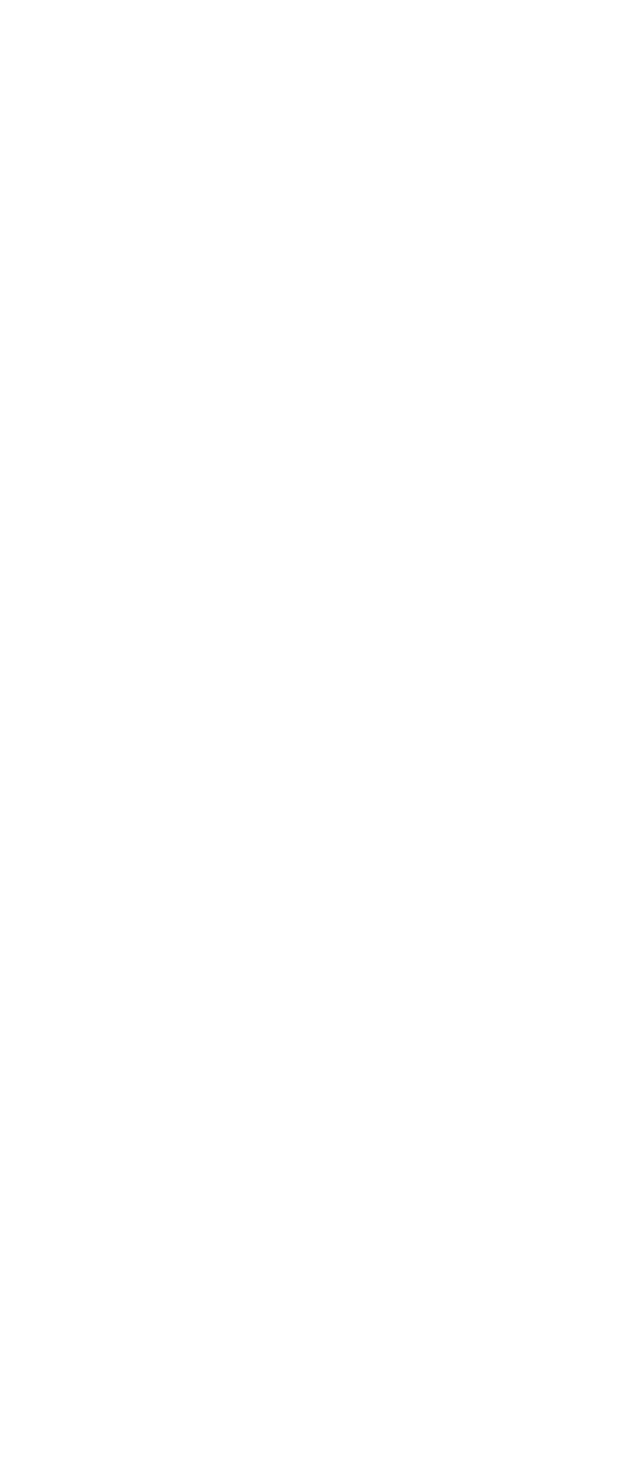
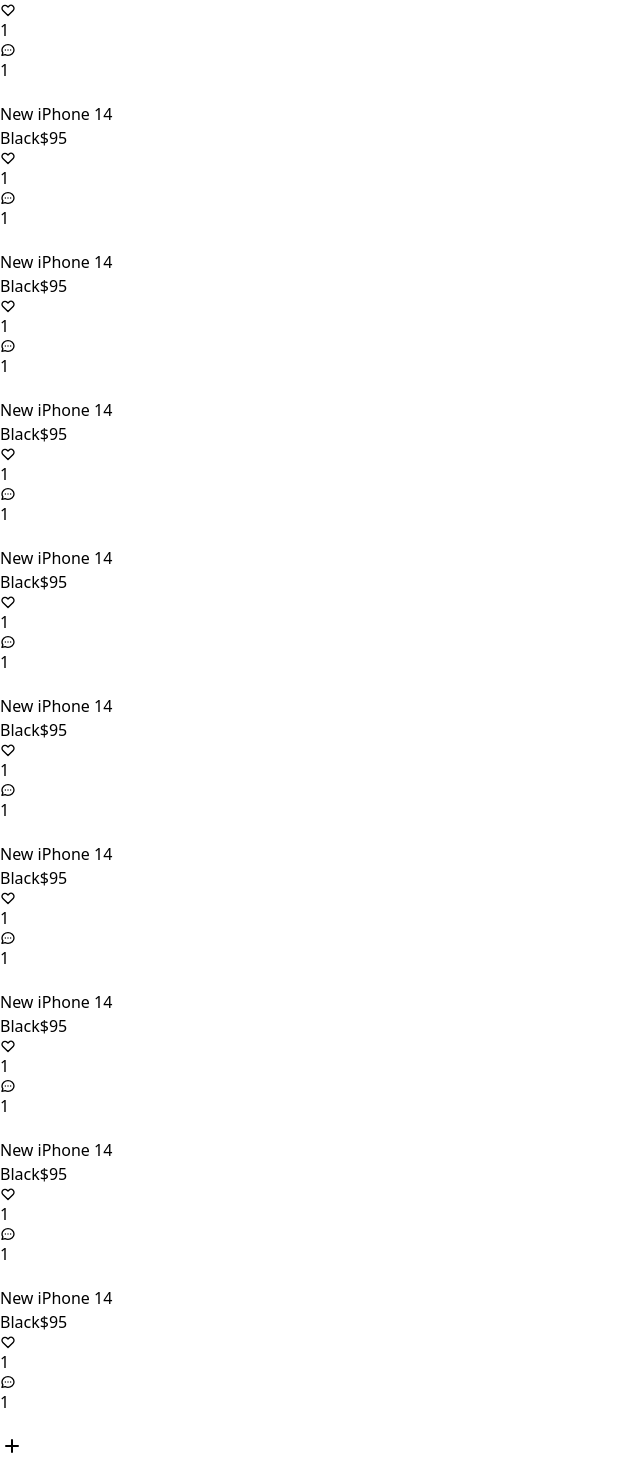
Before and after one commit to KeMezz/carrot-market, a Next.js app: page / in a window 1280 px wide. Shown: the part 382-1850 px from the top of the page, without its empty margins (0-640 px from the left). Before the commit the page ends 800 px from the top, so only its background shows below. Built offline with nearby package versions, Linux system fonts and the light colour scheme.

Commit message:
html for front screen

```diff
--- a/pages/index.tsx
+++ b/pages/index.tsx
@@ -1,7 +1,75 @@
 import type { NextPage } from "next";
 
 const Home: NextPage = () => {
-  return null;
+  return (
+    <div className="flex flex-col space-y-5 py-10">
+      {[1, 1, 1, 1, 1, 1, 1, 1, 1, 1, 1, 1].map((_, i) => (
+        <div key={i}>
+          <div>
+            <div />
+            <div>
+              <h3>New iPhone 14</h3>
+              <span>Black</span>
+              <span>$95</span>
+            </div>
+          </div>
+          <div>
+            <div>
+              <svg
+                className="w-4 h-4"
+                fill="none"
+                stroke="currentColor"
+                viewBox="0 0 24 24"
+                xmlns="http://www.w3.org/2000/svg"
+              >
+                <path
+                  strokeLinecap="round"
+                  strokeLinejoin="round"
+                  strokeWidth="2"
+                  d="M4.318 6.318a4.5 4.5 0 000 6.364L12 20.364l7.682-7.682a4.5 4.5 0 00-6.364-6.364L12 7.636l-1.318-1.318a4.5 4.5 0 00-6.364 0z"
+                ></path>
+              </svg>
+              <span>1</span>
+            </div>
+            <div>
+              <svg
+                className="w-4 h-4"
+                fill="none"
+                stroke="currentColor"
+                viewBox="0 0 24 24"
+                xmlns="http://www.w3.org/2000/svg"
+              >
+                <path
+                  strokeLinecap="round"
+                  strokeLinejoin="round"
+                  strokeWidth="2"
+                  d="M8 12h.01M12 12h.01M16 12h.01M21 12c0 4.418-4.03 8-9 8a9.863 9.863 0 01-4.255-.949L3 20l1.395-3.72C3.512 15.042 3 13.574 3 12c0-4.418 4.03-8 9-8s9 3.582 9 8z"
+                ></path>
+              </svg>
+              <span>1</span>
+            </div>
+          </div>
+        </div>
+      ))}
+      <button>
+        <svg
+          className="h-6 w-6"
+          xmlns="http://www.w3.org/2000/svg"
+          fill="none"
+          viewBox="0 0 24 24"
+          stroke="currentColor"
+          aria-hidden="true"
+        >
+          <path
+            strokeLinecap="round"
+            strokeLinejoin="round"
+            strokeWidth="2"
+            d="M12 6v6m0 0v6m0-6h6m-6 0H6"
+          />
+        </svg>
+      </button>
+    </div>
+  );
 };
 
 export default Home;
```
